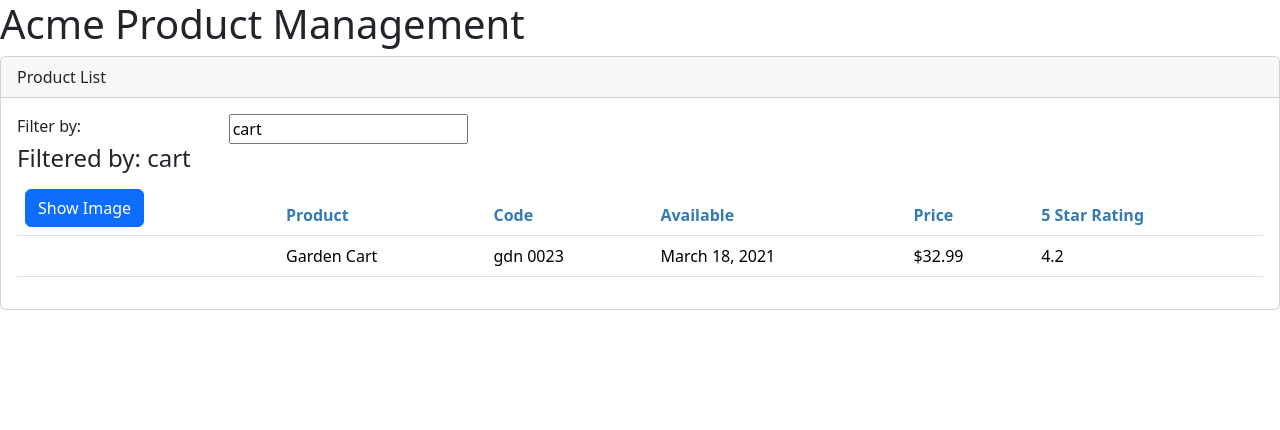
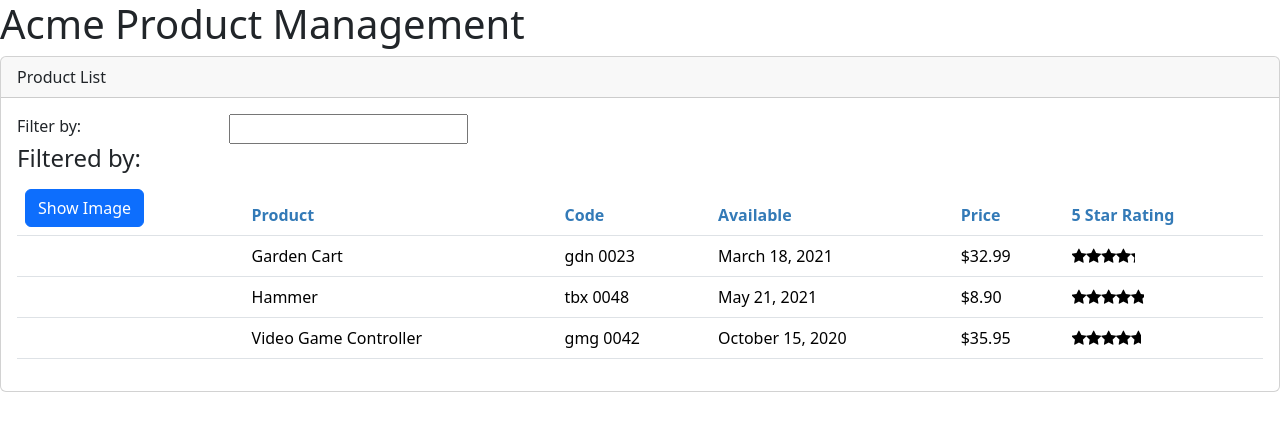
Before and after one commit to seyiqueen/apm, an Angular app: page / in a window 1280 px wide. Shown: the top 430 px of the page. Built offline with nearby package versions, Linux system fonts and the light colour scheme.

Commit message:
Building the Star Nested Component and Creating the Product Service and Dependency Injection

```diff
--- a/src/app/products/product-list.component.html
+++ b/src/app/products/product-list.component.html
@@ -33,7 +33,7 @@
                         <td>{{product.productCode | lowercase | convertToSpaces:'-'}}</td>
                         <td>{{product.releaseDate}}</td>
                         <td>{{product.price | currency: 'USD' : 'symbol' : '1.2-2'}}</td>
-                        <td>{{product.starRating}}</td>
+                        <td><pm-star [rating] = 'product.starRating' (ratingClicked)='onRatingClicked($event)'> </pm-star></td>
                     </tr>
                 </tbody>
             </table>
--- a/src/app/products/product-list.component.ts
+++ b/src/app/products/product-list.component.ts
@@ -3,13 +3,15 @@
 import { FormsModule } from "@angular/forms";
 import { IProduct } from "./product";
 import { ConvertToSpacesPipe } from "../shared/convert-to-spaces.pipe";
+import { StarComponent } from "../shared/star.component";
+import { ProductService } from "./product.service";
 
 @Component({
     selector: 'pm-products',
     standalone: true,
     templateUrl: './product-list.component.html',
     styleUrls: ['./product-list.component.css'],
-    imports: [NgIf, NgFor, FormsModule, LowerCasePipe, CurrencyPipe, ConvertToSpacesPipe]
+    imports: [NgIf, NgFor, FormsModule, LowerCasePipe, CurrencyPipe, ConvertToSpacesPipe, StarComponent]
 })
 export class ProductListComponent implements OnInit{
     pageTitle = 'Product List';
@@ -27,28 +29,9 @@
     }
 
     filteredProducts: IProduct[] = [];
-    products: IProduct[] = [
-        {
-            "productId": 2,
-            "productName": "Garden Cart",
-            "productCode": "GDN-0023",
-            "releaseDate": "March 18, 2021",
-            "description": "15 gallon capacity rolling garden cart",
-            "price": 32.99,
-            "starRating": 4.2,
-            "imageUrl": "assets/images/garden_cart.png"
-        },
-        {
-            "productId": 5,
-            "productName": "Hammer",
-            "productCode": "TBX-0048",
-            "releaseDate": "May 21, 2021",
-            "description": "Curved claw steel hammer",
-            "price": 8.9,
-            "starRating": 4.8,
-            "imageUrl": "assets/images/hammer.png"
-        }
-    ];
+    products: IProduct[] = [];
+
+    constructor(private productService: ProductService){}
 
     performFilter(filterBy: string): IProduct[] {
         filterBy = filterBy.toLocaleLowerCase();
@@ -60,8 +43,11 @@
     }
 
     ngOnInit(): void {
-        this.listFilter = 'cart';
-
+        this.products = this.productService.getProducts();
+        this.filteredProducts = this.products;
     }
 
+    onRatingClicked(message: string): void{
+        this.pageTitle = 'Product List: '+ message;
+    }
 }
--- /dev/null
+++ b/src/app/products/product.service.ts
@@ -0,0 +1,42 @@
+import { Injectable } from "@angular/core";
+import { IProduct } from "./product";
+
+@Injectable({
+    providedIn: 'root'
+})
+export class ProductService{
+    getProducts(): IProduct[] {
+        return[
+            {
+                "productId": 2,
+                "productName": "Garden Cart",
+                "productCode": "GDN-0023",
+                "releaseDate": "March 18, 2021",
+                "description": "15 gallon capacity rolling garden cart",
+                "price": 32.99,
+                "starRating": 4.2,
+                "imageUrl": "assets/images/garden_cart.png"
+            },
+            {
+                "productId": 5,
+                "productName": "Hammer",
+                "productCode": "TBX-0048",
+                "releaseDate": "May 21, 2021",
+                "description": "Curved claw steel hammer",
+                "price": 8.9,
+                "starRating": 4.8,
+                "imageUrl": "assets/images/hammer.png"
+            },
+            {
+                "productId": 10,
+                "productName": "Video Game Controller",
+                "productCode": "GMG-0042",
+                "releaseDate": "October 15, 2020",
+                "description": "Standard two-button video game controller",
+                "price": 35.95,
+                "starRating": 4.6,
+                "imageUrl": "assets/images/xbox-controller.png"
+              }
+        ]
+    }
+}
--- /dev/null
+++ b/src/app/shared/star.component.css
@@ -0,0 +1,6 @@
+.crop {
+    overflow: hidden;
+}
+div{
+    cursor: pointer
+}
--- /dev/null
+++ b/src/app/shared/star.component.html
@@ -0,0 +1,9 @@
+<div class = "crop" [style.Width.px] = "cropWidth" [title] = "rating" (click)='onClick()'>
+    <div style="width: 75px">
+        <span class = "fa fa-star"></span>
+        <span class = "fa fa-star"></span>
+        <span class = "fa fa-star"></span>
+        <span class = "fa fa-star"></span>
+        <span class = "fa fa-star"></span>
+    </div>
+</div>
--- /dev/null
+++ b/src/app/shared/star.component.ts
@@ -0,0 +1,20 @@
+import { Component, EventEmitter, Input, OnChanges, Output, SimpleChanges } from "@angular/core";
+@Component({
+    selector: 'pm-star',
+    standalone: true,
+    templateUrl: './star.component.html',
+    styleUrls: ['./star.component.css']
+})
+export class StarComponent implements OnChanges{
+    @Input() rating: number = 0;
+    cropWidth: number = 75;
+    @Output() ratingClicked: EventEmitter<string> = new EventEmitter<string>();
+
+    ngOnChanges(): void {
+        this.cropWidth = this.rating * 75/5;
+    }
+
+    onClick(): void{
+        this.ratingClicked.emit(`The rating ${this.rating} was clicked`);
+    }
+}
--- a/src/index.html
+++ b/src/index.html
@@ -7,7 +7,9 @@
   <meta name="viewport" content="width=device-width, initial-scale=1">
   <link rel="icon" type="image/x-icon" href="favicon.ico">
   <link rel="stylesheet" href="https://cdn.jsdelivr.net/npm/bootstrap@5.3.2/dist/css/bootstrap.min.css" integrity="sha384-T3c6CoIi6uLrA9TneNEoa7RxnatzjcDSCmG1MXxSR1GAsXEV/Dwwykc2MPK8M2HN" crossorigin="anonymous">
-  <link rel="stylesheet" href="https://cdnjs.cloudflare.com/ajax/libs/font-awesome/6.5.1/css/solid.min.css" integrity="sha512-pZlKGs7nEqF4zoG0egeK167l6yovsuL8ap30d07kA5AJUq+WysFlQ02DLXAmN3n0+H3JVz5ni8SJZnrOaYXWBA==" crossorigin="anonymous" referrerpolicy="no-referrer" />
+  <!--<link rel="stylesheet" href="https://cdnjs.cloudflare.com/ajax/libs/font-awesome/6.5.1/css/solid.min.css" integrity="sha512-pZlKGs7nEqF4zoG0egeK167l6yovsuL8ap30d07kA5AJUq+WysFlQ02DLXAmN3n0+H3JVz5ni8SJZnrOaYXWBA==" crossorigin="anonymous" referrerpolicy="no-referrer" /> -->
+
+  <link rel="stylesheet" href="https://cdnjs.cloudflare.com/ajax/libs/font-awesome/4.7.0/css/font-awesome.min.css">
 </head>
 <body>
   <pm-root></pm-root>
```
